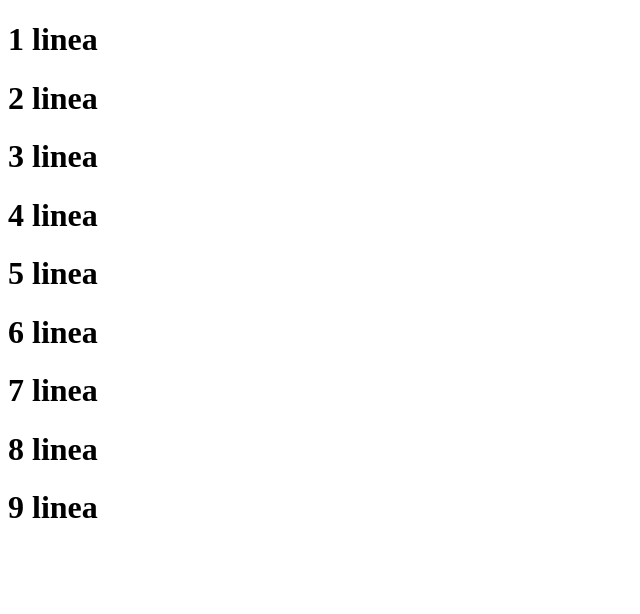
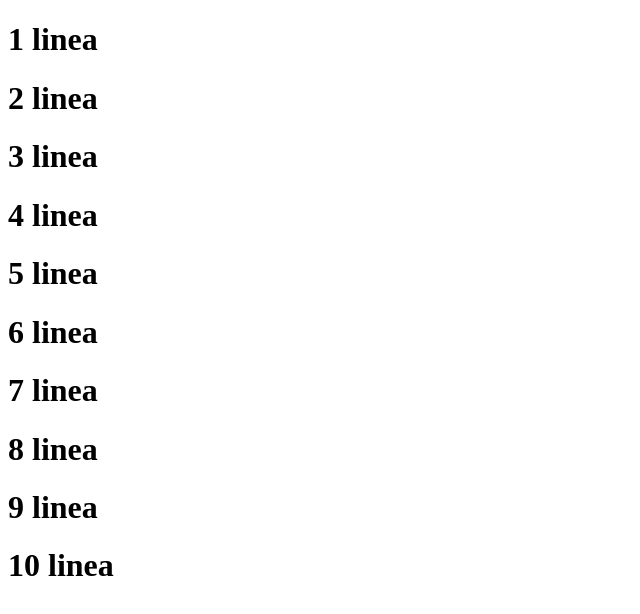
Before and after one commit to reynaldo200118/class1, a plain HTML site: page index.html in a window 1280 px wide. Shown: the whole page, without its empty margins (0-640 px from the left). Drawn offline with Linux system fonts and the light colour scheme.

Commit message:
10 commit

```diff
--- a/index.html
+++ b/index.html
@@ -15,6 +15,7 @@
     <h1>7 linea</h1>
     <h1>8 linea</h1>
     <h1>9 linea</h1>
+    <h1>10 linea</h1>
 
 </body>
 </html>
```
